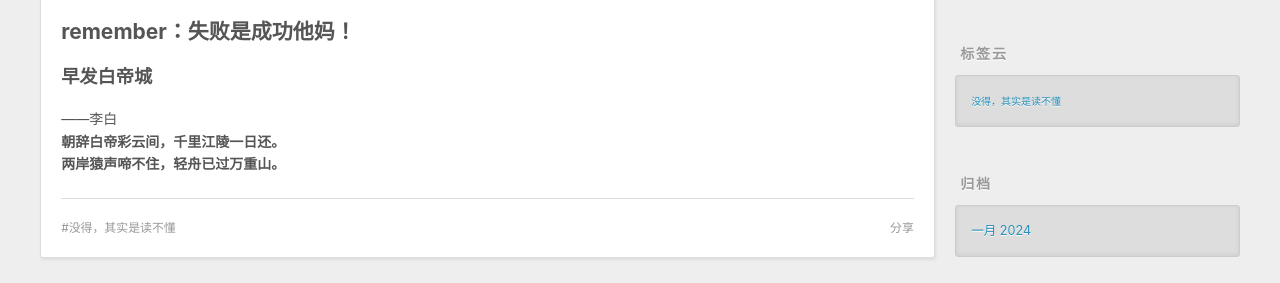
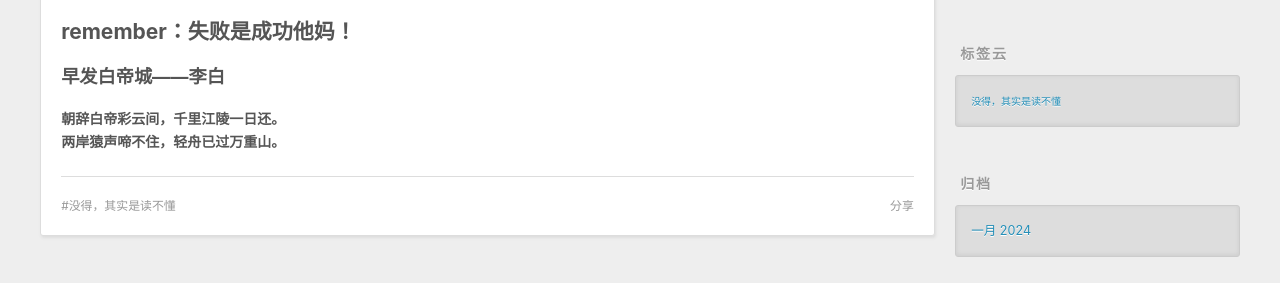
Before and after one commit to rPniu/rPniu.github.io, a plain HTML site: page 2024/01/13/第一篇博客/index.html in a window 1280 px wide. Shown: the part 434-717 px from the top of the page. Drawn offline with Linux system fonts and the light colour scheme.

Commit message:
Site updated: 2024-02-01 21:01:44

```diff
--- a/2024/01/13/第一篇博客/index.html
+++ b/2024/01/13/第一篇博客/index.html
@@ -14,7 +14,7 @@
 <meta property="og:description" content="remember：失败是成功他妈！早发白帝城——李白朝辞白帝彩云间，千里江陵一日还。两岸猿声啼不住，轻舟已过万重山。">
 <meta property="og:locale" content="zh_CN">
 <meta property="article:published_time" content="2024-01-13T09:34:34.000Z">
-<meta property="article:modified_time" content="2024-01-21T13:07:00.226Z">
+<meta property="article:modified_time" content="2024-02-01T13:01:24.011Z">
 <meta property="article:author" content="rPniu">
 <meta property="article:tag" content="没得，其实是读不懂">
 <meta name="twitter:card" content="summary">
@@ -98,7 +98,7 @@
 
     <div class="e-content article-entry" itemprop="articleBody">
 
-        <h2 id="remember：失败是成功他妈！"><a href="#remember：失败是成功他妈！" class="headerlink" title="remember：失败是成功他妈！"></a>remember：失败是成功他妈！</h2><h3 id="早发白帝城"><a href="#早发白帝城" class="headerlink" title="早发白帝城"></a>早发白帝城</h3><p>——李白<br><strong>朝辞白帝彩云间，千里江陵一日还。</strong><br><strong>两岸猿声啼不住，轻舟已过万重山。</strong></p>
+        <h2 id="remember：失败是成功他妈！"><a href="#remember：失败是成功他妈！" class="headerlink" title="remember：失败是成功他妈！"></a>remember：失败是成功他妈！</h2><h3 id="早发白帝城——李白"><a href="#早发白帝城——李白" class="headerlink" title="早发白帝城——李白"></a>早发白帝城——李白</h3><p><strong>朝辞白帝彩云间，千里江陵一日还。</strong><br><strong>两岸猿声啼不住，轻舟已过万重山。</strong></p>
 
 
     </div>
```
Also changed, not shown: index.html (+1 -1 lines).
